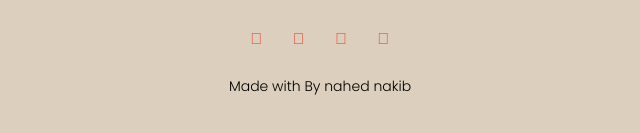
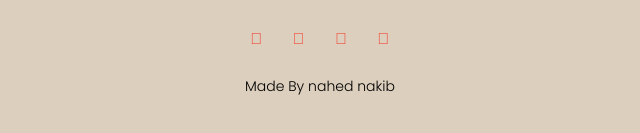
Before and after one commit to nakibnahed/nakibnahed.github.io, a plain HTML site: page index.html in a window 1280 px wide. Shown: the part 4855-4988 px from the top of the page, 320-960 px from the left. Drawn offline with nearby package versions, Linux system fonts and the light colour scheme; some icons are missing.

Commit message:
word deleted

```diff
--- a/index.html
+++ b/index.html
@@ -259,7 +259,7 @@
             <i class="fa fa-instagram"></i>
             <i class="fa fa-linkedin"></i>
         </div>
-        <p>Made with <i class="fa fa-heart-o"></i>By nahed nakib</p>
+        <p>Made <i class="fa fa-heart-o"></i>By nahed nakib</p>
     </section>
 
 
```
